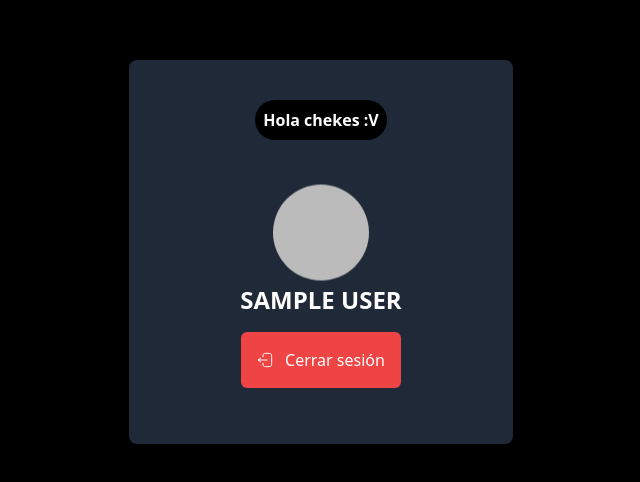
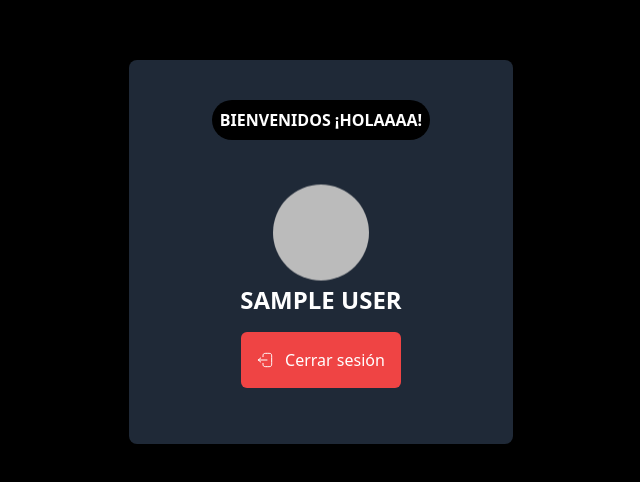
Before and after one commit to Ariano2700/project-fb-sd, a React (Vite) app: page /home in a window 1280 px wide. Shown: the part 148-630 px from the top of the page, without its empty margins (319-959 px from the left). Built offline with nearby package versions, Linux system fonts and the light colour scheme; no server answers; sample sign-in values are in the browser's storage.

Commit message:
update main page

```diff
--- a/src/presentation/pages/home/Home.tsx
+++ b/src/presentation/pages/home/Home.tsx
@@ -14,7 +14,7 @@ export const Home = () => {
   return (
     <main className="bg-black p-8 min-h-screen flex items-center justify-center">
       <div className=" bg-gray-800 rounded-lg shadow-lg overflow-hidden p-10 h-96 w-96 flex flex-col items-center ">
-        <h1 className="p-2 font-bold mb-12 text-white bg-black rounded-3xl">Hola chekes :V </h1>
+        <h1 className="p-2 font-bold mb-12 text-white bg-black rounded-3xl">BIENVENIDOS ¡HOLAAAA!</h1>
         {user?.photoURL ? (
           <img src={user.photoURL} alt="User Photo" className=" rounded-full w-24 h-24 animate-bounce" />
         ) : (
```
